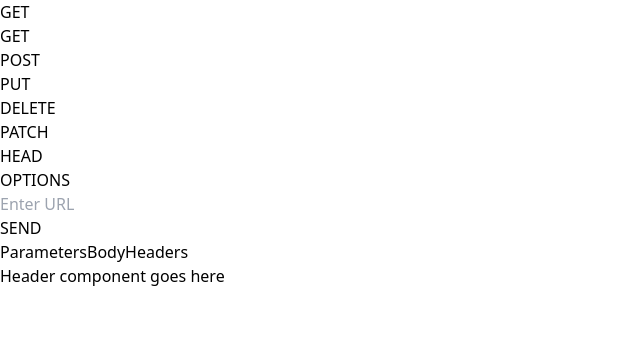
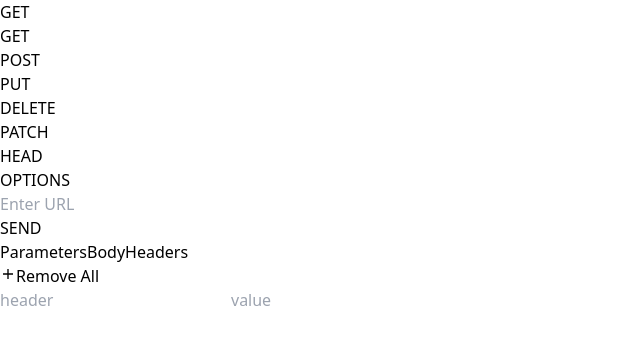
Before and after one commit to JamesTTTT/Api-dev-platform, a React (Vite) app in the folder react-frontend/: page / in a window 1280 px wide. Both pictures are taken after a click on the tab "Headers". Shown: the top 344 px of the page, without its empty margins (0-640 px from the left). Built offline with nearby package versions, Linux system fonts and the light colour scheme; no server answers.

Commit message:
Styles & and formatting

```diff
--- a/react-frontend/src/components/api_testing/RequestBody.jsx
+++ b/react-frontend/src/components/api_testing/RequestBody.jsx
@@ -1,11 +1,16 @@
 import React, { useState } from "react";
+import { useRequest } from "../../contexts/RequestContext";
+import { CodeEditor, RequestHeaders } from "..";
 
 const Body = () => {
-  return (
-    <div>
-      <textarea className="border bg-transparent outline-none" />
-    </div>
-  );
+  const { getRequestData, setBody } = useRequest();
+
+  const updateCode = React.useCallback((val, viewUpdate) => {
+    console.log("val:", val);
+    setBody(val);
+  }, []);
+
+  return <CodeEditor onChange={updateCode} value={getRequestData.Body} />;
 };
 
 const RequestBody = () => {
@@ -33,12 +38,12 @@ const RequestBody = () => {
       case "body":
         return <Body />;
       case "header":
-        return <div>Header component goes here</div>;
+        return <RequestHeaders />;
     }
   };
 
   return (
-    <div>
+    <div className="h-full">
       <div role="tablist" className="tabs tabs-bordered">
         <button
           role="tab"
@@ -65,7 +70,7 @@ const RequestBody = () => {
           Headers
         </button>
       </div>
-      <section>{selectedComp()}</section>
+      <section className="h-full">{selectedComp()}</section>
     </div>
   );
 };
--- a/react-frontend/src/components/api_testing/RequestHeaders.jsx
+++ b/react-frontend/src/components/api_testing/RequestHeaders.jsx
@@ -0,0 +1,76 @@
+import React, { useState } from "react";
+import { IoMdAdd } from "react-icons/io";
+
+const RequestHeaders = () => {
+  const [headers, setHeaders] = useState([{ header: "", value: "" }]);
+
+  const inputCss =
+    "border-b bg-transparent text-sm outline-none mx-2 my-3  w-1/2";
+
+  const editHeader = (headerIndex, newValue) => {
+    setHeaders(
+      headers.map((item, index) =>
+        index === headerIndex ? { ...item, header: newValue } : item
+      )
+    );
+  };
+
+  const editHeaderValue = (headerIndex, newValue) => {
+    setHeaders(
+      headers.map((item, index) =>
+        index === headerIndex ? { ...item, value: newValue } : item
+      )
+    );
+  };
+
+  const addHeader = () => {
+    setHeaders([...headers, { header: "", value: "" }]);
+  };
+
+  const clearHeaders = () => {
+    setHeaders([{ header: "", value: "" }]);
+  };
+
+  const mapHeaders = () => {
+    return headers.map((item, index) => {
+      return (
+        <div className="flex flex-row justify-center">
+          <input
+            className={inputCss}
+            placeholder="header"
+            value={item.header}
+            onChange={(e) => editHeader(index, e.target.value)}
+          />
+          <input
+            className={inputCss}
+            placeholder="value"
+            value={item.value}
+            onChange={(e) => editHeaderValue(index, e.target.value)}
+          />
+        </div>
+      );
+    });
+  };
+
+  return (
+    <div>
+      <div className=" w-full bg-neutral flex flex-row">
+        <button
+          onClick={addHeader}
+          className="bg-primary px-4 text-neutral font-bold"
+        >
+          <IoMdAdd />
+        </button>
+        <button onClick={clearHeaders} className="bg-error px-2 text-neutral">
+          Remove All
+        </button>
+        {/* <button onClick={clearHeaders} className="bg-accent px-2 text-neutral">
+          Show description
+        </button> */}
+      </div>
+      <div>{mapHeaders()}</div>
+    </div>
+  );
+};
+
+export default RequestHeaders;
--- a/react-frontend/src/components/api_testing/ResponseHeaders.jsx
+++ b/react-frontend/src/components/api_testing/ResponseHeaders.jsx
@@ -0,0 +1,7 @@
+import React from "react";
+
+const ResponseHeaders = () => {
+  return <div>ResponseHeaders</div>;
+};
+
+export default ResponseHeaders;
--- a/react-frontend/src/components/api_testing/SendRequestButton.jsx
+++ b/react-frontend/src/components/api_testing/SendRequestButton.jsx
@@ -8,9 +8,9 @@ const SendRequestButton = () => {
   return (
     <button
       className="px-3 bg-primary text-neutral text-xs py-[10px]
-    font-bold border border-l-0 hover:opacity-75"
+    font-bold hover:opacity-75"
       onClick={async () => {
-        const res = await requestHandler.request(getRequestData);
+        const res = await requestHandler.directRequest(getRequestData);
         setOutput(res);
       }}
     >
```
